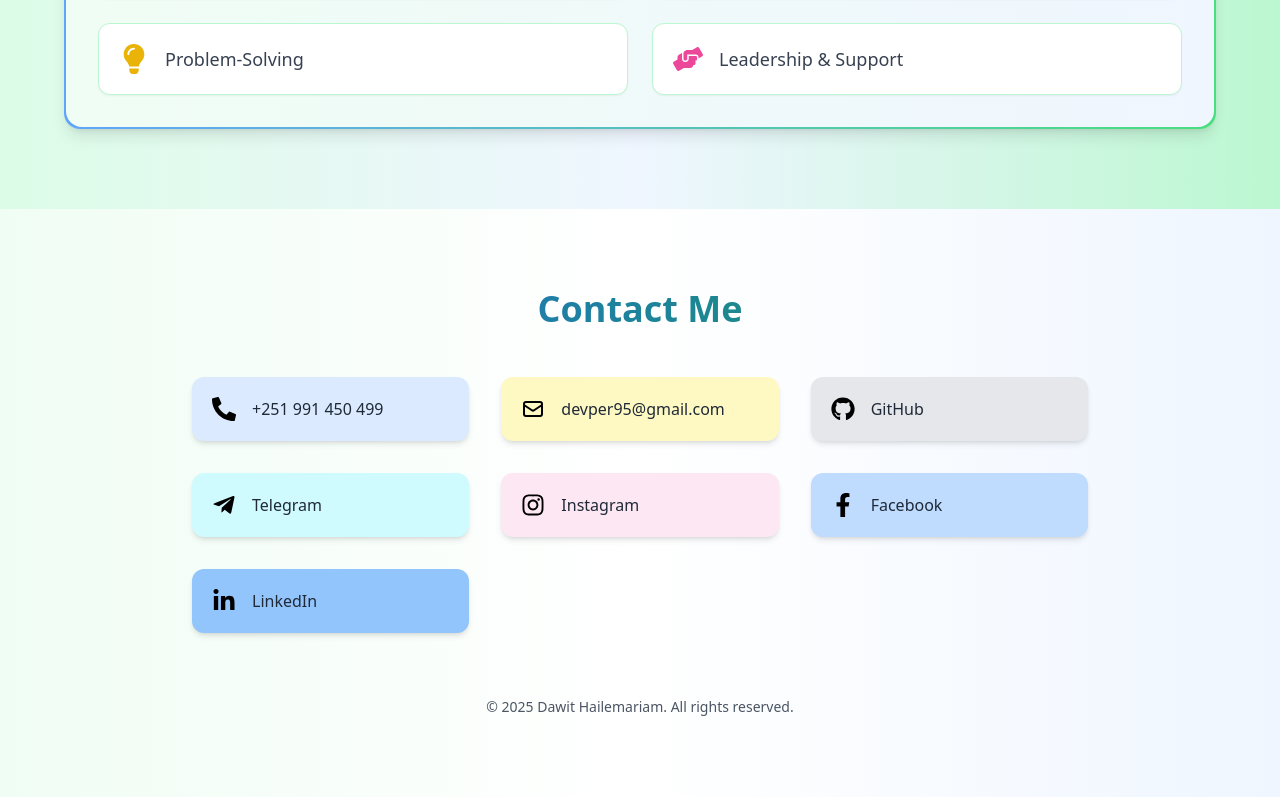
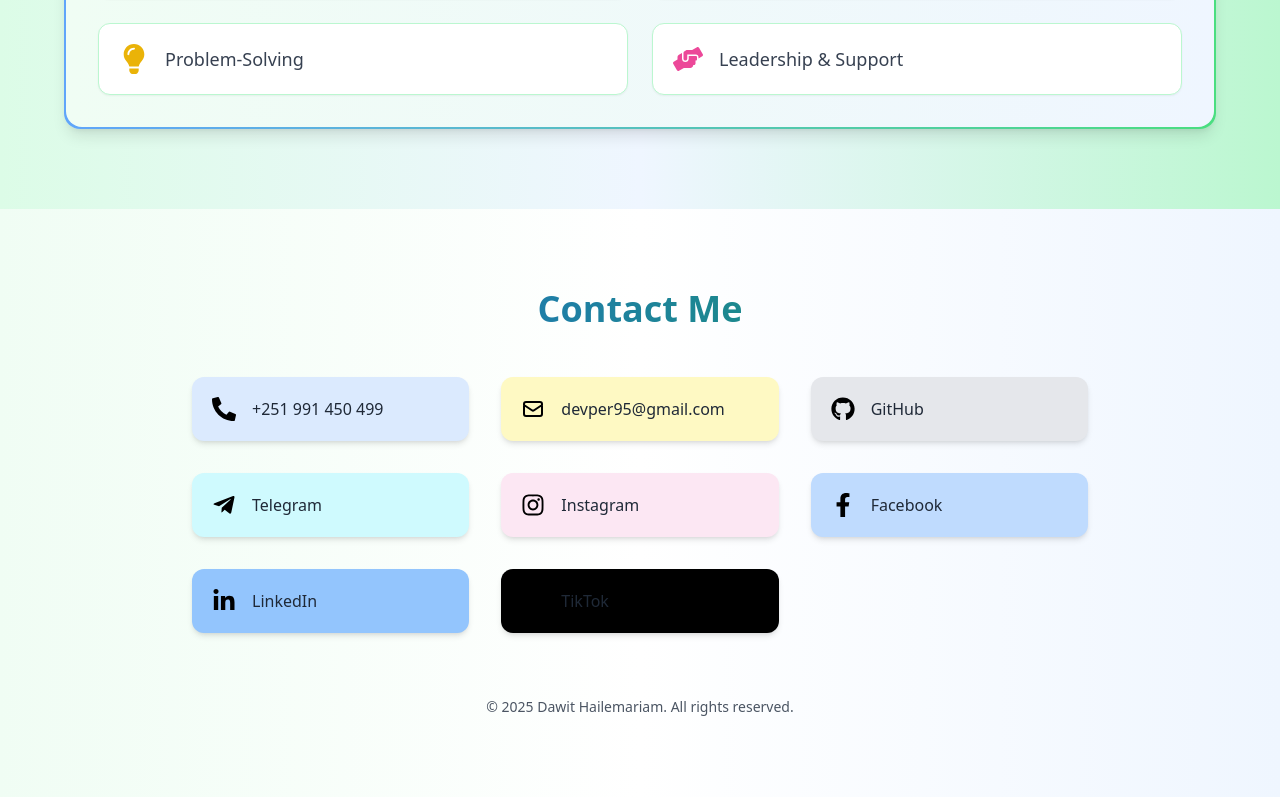
Before and after one commit to dev-per-ha/Devperportifolio, a React (Create React App) app in the folder portfolio/: page / in a window 1280 px wide. Shown: the part 4138-4935 px from the top of the page. Built offline with nearby package versions, Linux system fonts and the light colour scheme.

Commit message:
intial commit

```diff
--- a/portfolio/src/components/Contact.jsx
+++ b/portfolio/src/components/Contact.jsx
@@ -6,6 +6,7 @@ import {
   FaGithub,
   FaLinkedinIn,
 } from "react-icons/fa";
+import { FaTiktok } from "react-icons/fa6";
 import { HiOutlineMail } from "react-icons/hi";
 
 export default function Contact() {
@@ -67,6 +68,14 @@ export default function Contact() {
       bg: "bg-blue-300",
       hover: "hover:bg-blue-600 hover:text-white",
     },
+     {
+    id: 8,
+    icon: <FaTiktok />,
+    text: "TikTok",
+    link: "https://www.tiktok.com/@dev_per_?is_from_webapp=1&sender_device=pc",
+    bg: "bg-black",
+    hover: "hover:bg-yellow-500 hover:text-white"
+  }
   ];
 
   return (
```
